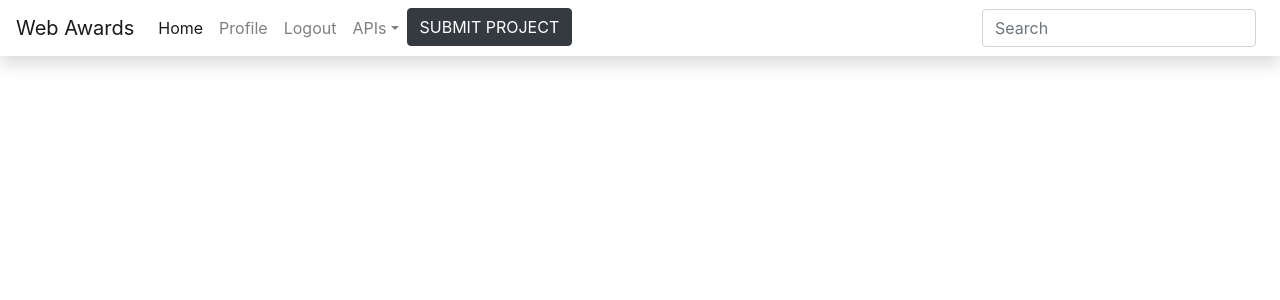
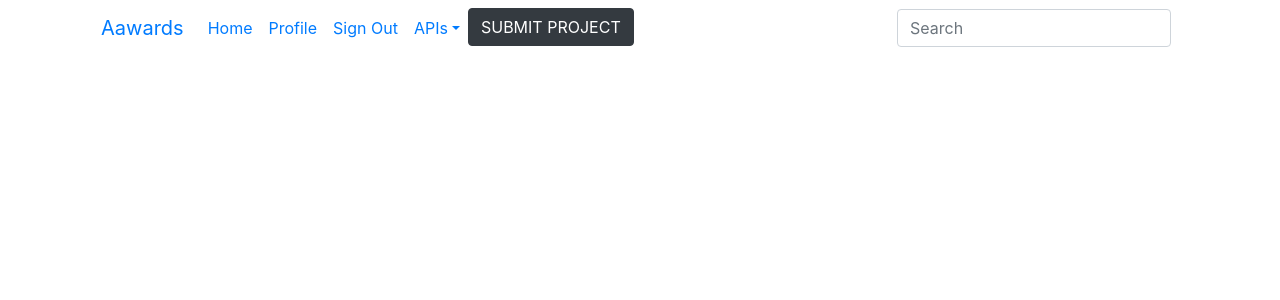
Before and after one commit to Murathe/awards, a Django app: template award/templates/base.html in a window 1280 px wide. Shown: the top 300 px of the page. Run offline with Django 3.2, Linux system fonts and the light colour scheme; the template is opened without the code that fills it, so the values that code supplies are empty; the visitor is signed in with stand-in values (Sample User, id 1); some libraries are stand-ins or nearby versions.

Commit message:
CReate navbar container

```diff
--- a/award/templates/navbar.html
+++ b/award/templates/navbar.html
@@ -1,18 +1,11 @@
-<!--Navbar-->
-<nav class="navbar navbar-expand-lg navbar-light shadow">
-
-    <!-- Navbar brand -->
-    <a class="navbar-brand" href="/">Web Awards</a>
-
-    <!-- Collapse button -->
+<div class="container">
+    <nav class="navbar navbar-expand-lg">
+        <a class="navbar-brand" href="/">Aawards</a>
         <button class="navbar-toggler" type="button" data-toggle="collapse" data-target="#basicExampleNav"
             aria-controls="basicExampleNav" aria-expanded="false" aria-label="Toggle navigation">
             <span class="navbar-toggler-icon"></span>
         </button>
-
-    <!-- Collapsible content -->
         <div class="collapse navbar-collapse" id="basicExampleNav">
-
             <!-- Links -->
             <ul class="navbar-nav mr-auto">
                 <li class="nav-item active">
@@ -23,11 +16,11 @@
                         <a class="nav-link" href="{% url 'profile' username=user %}">Profile</a>
                     </li>
                     <li class="nav-item">
-                <a class="nav-link" href="/logout/">Logout</a>
+                        <a class="nav-link" href="/logout/">Sign Out</a>
                     </li>
                 {% else %}
                     <li class="nav-item">
-                    <a class="nav-link" href="/accounts/login">iIgn In</a>
+                        <a class="nav-link" href="/accounts/login">Sign In</a>
                     </li>
                 {% endif %}
 
@@ -54,3 +47,4 @@
             </form>
         </div>
     </nav>
+</div>
```
Lines whose indentation alone changed are shown as unchanged.
